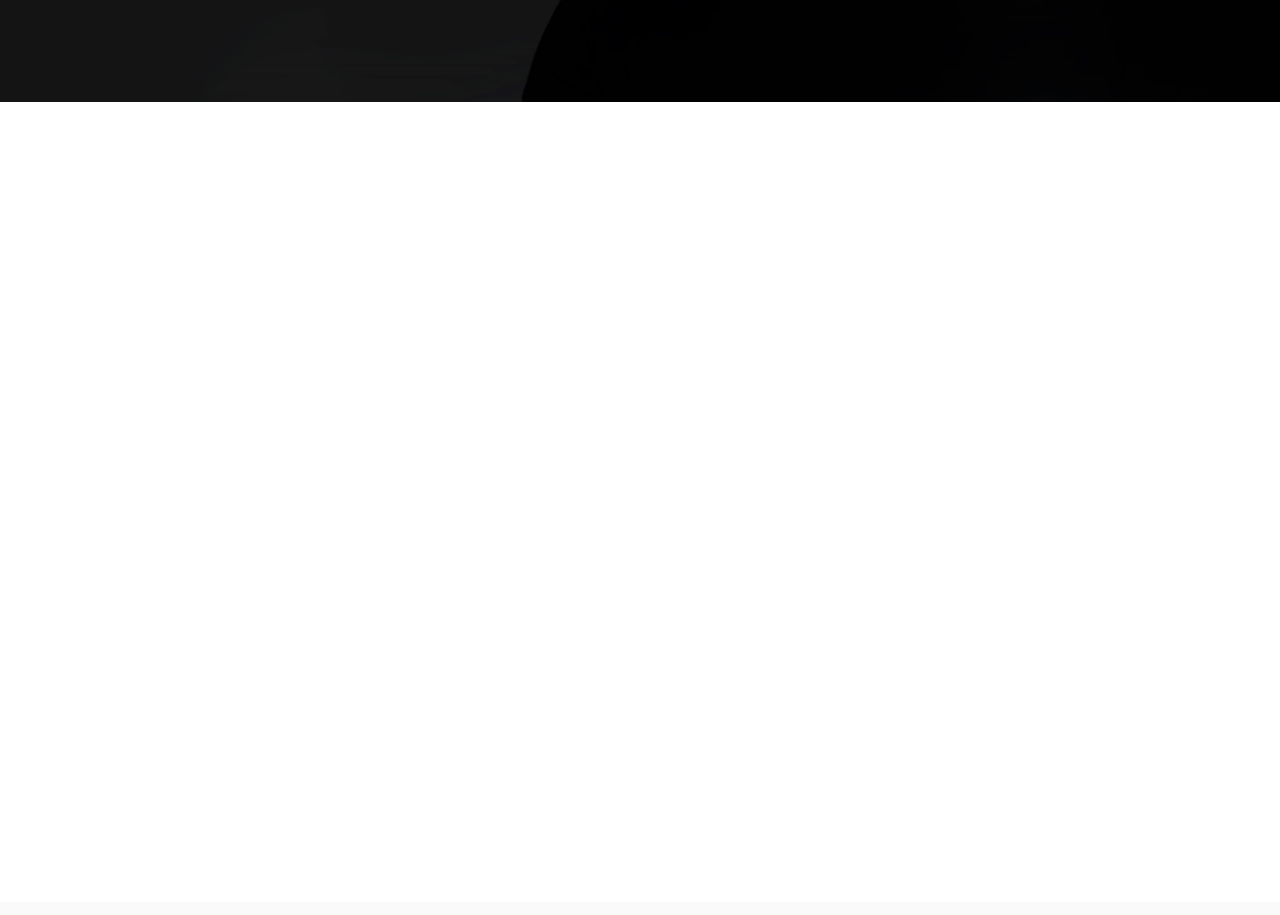
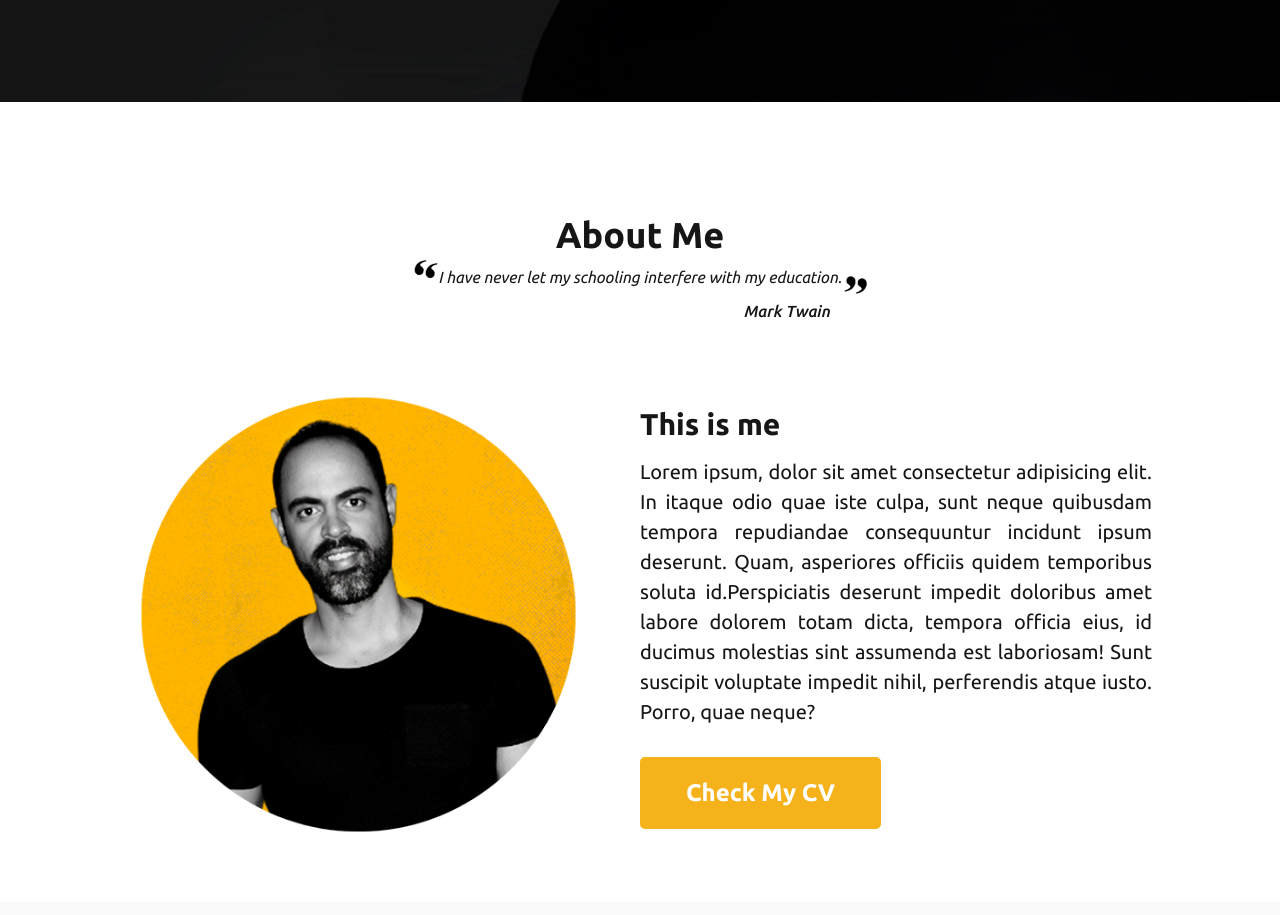
Before and after one commit to rfn900/portfolio, a plain HTML site: page index.html in a window 1280 px wide. Shown: the part 698-1613 px from the top of the page. Drawn offline with Linux system fonts and the light colour scheme.

Commit message:
Finished About me Section

```diff
--- a/index.html
+++ b/index.html
@@ -57,7 +57,23 @@
     </section>
 
     <section id="about-section" class="about">
-
+        <div class="section-title">
+            <h2>About Me</h2>
+        </div>
+        <div class="section-subtitle">
+            I have never let my schooling interfere with my education.<br \>
+            <span>Mark Twain</span>
+        </div>
+        <div class="main-content">
+            <div class="about-me-img">
+                <img src="./assets/about-me.png" alt="">
+            </div>
+            <div class="text">
+                <h2>This is me</h2>
+                <p>Lorem ipsum, dolor sit amet consectetur adipisicing elit. In itaque odio quae iste culpa, sunt neque quibusdam tempora repudiandae consequuntur incidunt ipsum deserunt. Quam, asperiores officiis quidem temporibus soluta id.Perspiciatis deserunt impedit doloribus amet labore dolorem totam dicta, tempora officia eius, id ducimus molestias sint assumenda est laboriosam! Sunt suscipit voluptate impedit nihil, perferendis atque iusto. Porro, quae neque?</p>
+                <button>Check My CV</button>
+            </div>
+        </div>
     </section>
 
     <section id="skills-section" class="skills">
--- a/js/script.js
+++ b/js/script.js
@@ -11,7 +11,7 @@ document.addEventListener("DOMContentLoaded", ()=>{
     };
     const sectionOptions = {
 
-      rootMargin: "0px 0px 0px 0px",
+      rootMargin: "0px",
       threshold: 0.5
 
     };
@@ -26,7 +26,6 @@ document.addEventListener("DOMContentLoaded", ()=>{
           document.getElementById(`${entry.target.id}-link`).style.color = "#F6B21B";
         } else {
             document.getElementById(`${entry.target.id}-link`).style.color = "";
-
         }
       });
     },
@@ -35,7 +34,6 @@ document.addEventListener("DOMContentLoaded", ()=>{
     sections.forEach(section =>{
         sectionObserver.observe(section);
     })
-
 
     const sectionOneObserver = new IntersectionObserver(function(
       entries,
@@ -48,13 +46,11 @@ document.addEventListener("DOMContentLoaded", ()=>{
 
         } else {
                 nav.classList.add("scrolled");
-
         }
       });
     },
     sectionOneOptions);
 
-
     sectionOneObserver.observe(sectionOne);
 
 })
--- a/scss/style.scss
+++ b/scss/style.scss
@@ -146,6 +146,7 @@ section:nth-of-type(2n+3){
 
 
     .hero-text{
+
         width: 80%;
         color: white;
 
@@ -292,3 +293,100 @@ section:nth-of-type(2n+3){
     80% { top: -400px; }
     90% { top: -450px; }
 }
+
+/* Beginning of the About Section */
+
+.about {
+    display: flex;
+    flex-direction: column;
+    align-items: center;
+    padding: 4em;
+
+    .section-title{
+        margin-top: 2em;
+        font-size: 1.5em;
+    }
+
+    .section-subtitle {
+        position: relative;
+        margin-top: 0.75em;
+        font-size: 1em;
+        font-style: italic;
+
+        &::before{
+            content: url(../assets/quot.png);
+            height: 20px ;
+            font-size: 20px;
+            position: absolute;
+            left: -2.25em;
+            top: -0.75em;
+            transform: rotateZ(15deg) scale(0.35)
+
+        }
+        &::after{
+            content: url(../assets/quot.png);
+            height: 20px ;
+            font-size: 20px;
+            position: absolute;
+            top: 0.65em;
+            right: -2.35em;
+            transform: rotateZ(190deg) scale(0.35)
+
+        }
+       span{
+           float: right;
+           margin-top: 1em;
+           font-weight: 500;
+           margin-right: 0.75em;
+       }
+    }
+    .main-content {
+        padding: 4em;
+        display: flex;
+        flex-wrap: wrap;
+        width: 100%;
+        justify-content: center;
+        align-items: center;
+
+        .text {
+            font-family: $font-secondary;
+            width: 50%;
+            font-size: 1.25em;
+            text-align: justify;
+            line-height: 1.5;
+
+            h2{
+                margin: 0;
+            }
+
+            p {
+                margin-top: 0.5em;
+            }
+
+            button{
+                margin-top: 1.25em;
+                padding: 0.75em 1.75em;
+                border-radius: 5px;
+                border: 4px solid $color-accent;
+                font-size: 1.2em;
+                font-weight: 700;
+                box-shadow: 0 10px 60px 20px rgb(255,255,255, 0.1);
+                background-color: $color-accent;
+                color: #ffffff;
+                cursor: pointer;
+                transition: all 350ms ease-in-out;
+
+                &:hover {
+
+
+                    background-color: transparent;
+                    color: $color-accent;
+                }
+            }
+        }
+        img {
+            width: 90%;
+        }
+    }
+
+}
```
Also changed, not shown: assets/about-me.png (added), assets/back-yellow.png (added), assets/me.png (added), assets/quot copy.png (added), assets/quot.png (added), css/style.css, 2 other files.
